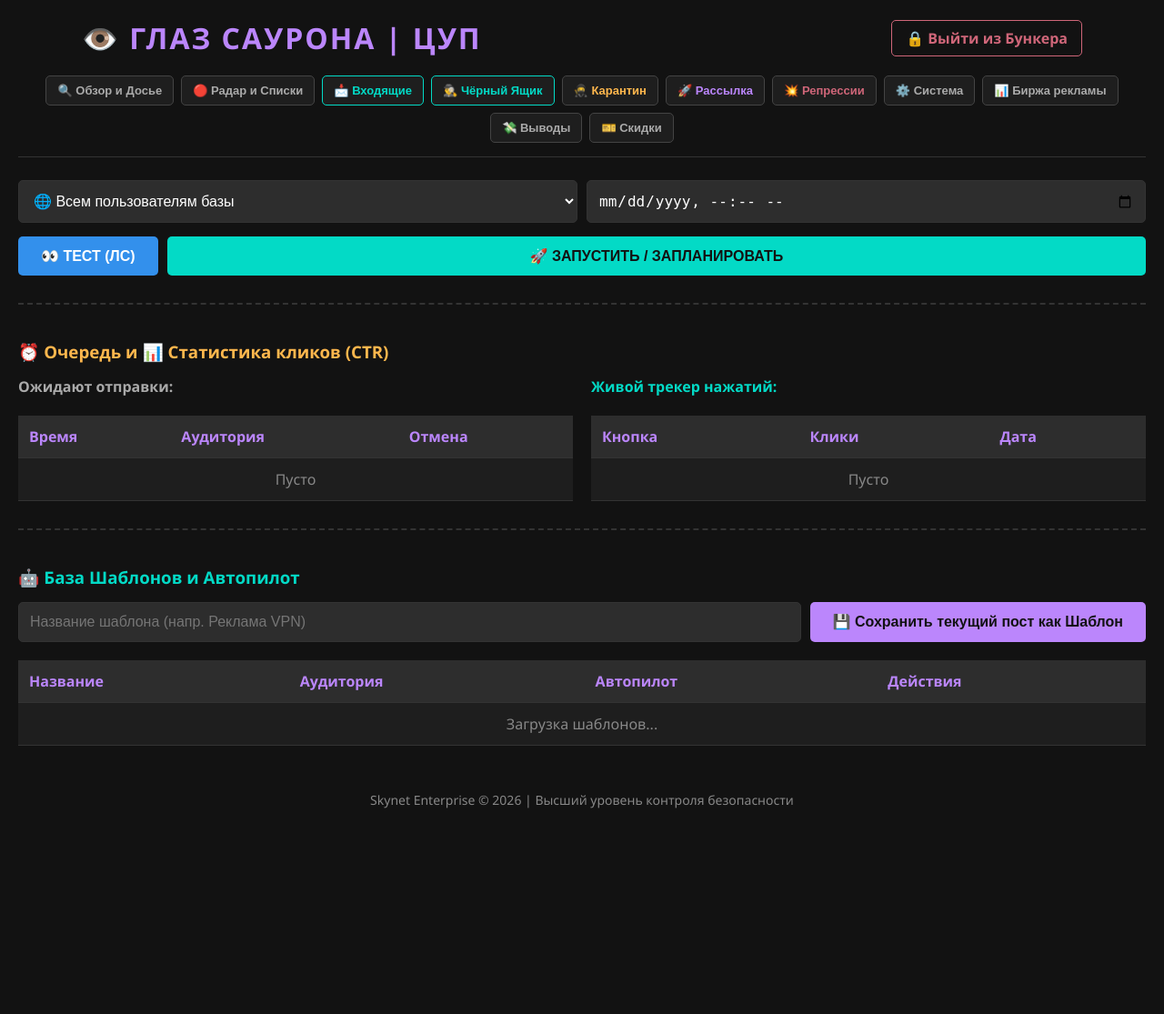
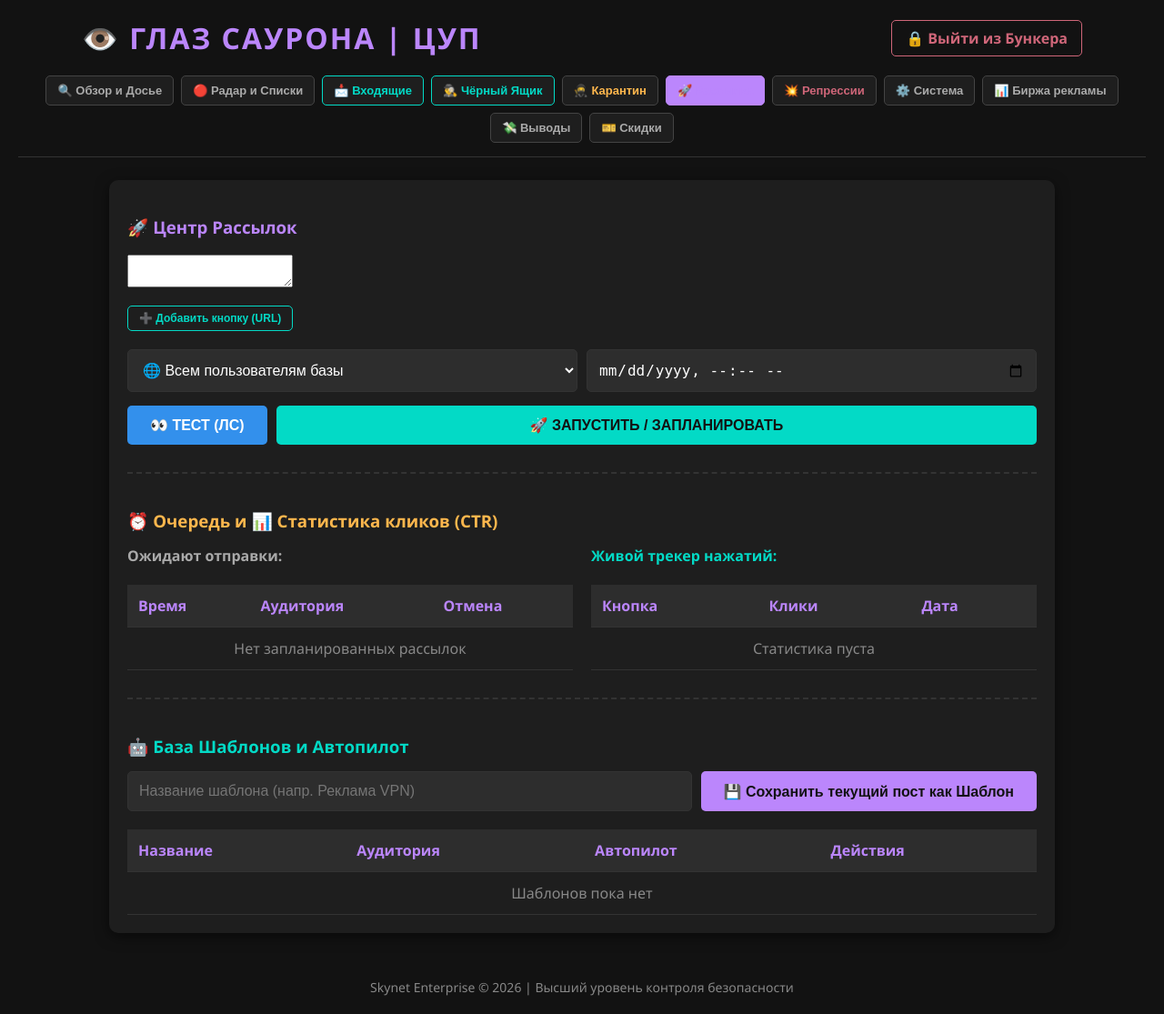
Before and after one commit to Klepikov2025/elite-poster-bot, a Flask app: page /glaz in a window 1280 px wide, after a click on "🚀 Рассылка". Shown: the whole page at 91% size. Before the commit the page ends 889 px from the top, so only its background shows below. Run offline with Flask 3, Linux system fonts and the light colour scheme; the visitor is signed in with stand-in values (Sample User, id 1); data that the repository does not hold is empty; some libraries are stand-ins or nearby versions.

Commit message:
Add files via upload

```diff
--- a/templates/index.html
+++ b/templates/index.html
@@ -292,7 +292,16 @@
         </div>
     </div>
 
-    <div style="display: flex; gap: 10px; margin-bottom: 15px;">
+    <div id="tab-broadcast" class="tab-content">
+        <div class="panel-block" style="max-width: 1000px;">
+            <h3 style="color: #bb86fc;">🚀 Центр Рассылок</h3>
+
+            <textarea id="broadcast-text"></textarea>
+
+            <div id="broadcast-buttons-container" style="margin-top: 15px; margin-bottom: 15px;"></div>
+            <button onclick="addBroadcastButtonRow('', '')" class="tab-btn" style="color: #03dac6; border-color: #03dac6; margin-bottom: 20px; font-size: 12px; padding: 6px 12px;">➕ Добавить кнопку (URL)</button>
+
+            <div style="display: flex; gap: 10px; margin-bottom: 15px;">
                 <select id="broadcast-target" class="form-input" style="flex: 1;">
                     <option value="all">🌐 Всем пользователям базы</option>
                     <option value="vip">👑 Только VIP Элита</option>
@@ -341,9 +350,8 @@
                     </tbody>
                 </table>
             </div>
-            </div>
+        </div>
     </div>
-
     <div id="tab-mass" class="tab-content">
         <div class="panel-block" style="max-width: 800px;">
             <h3 style="color: #cf6679;">💥 Оружие Массового Поражения</h3>
```
